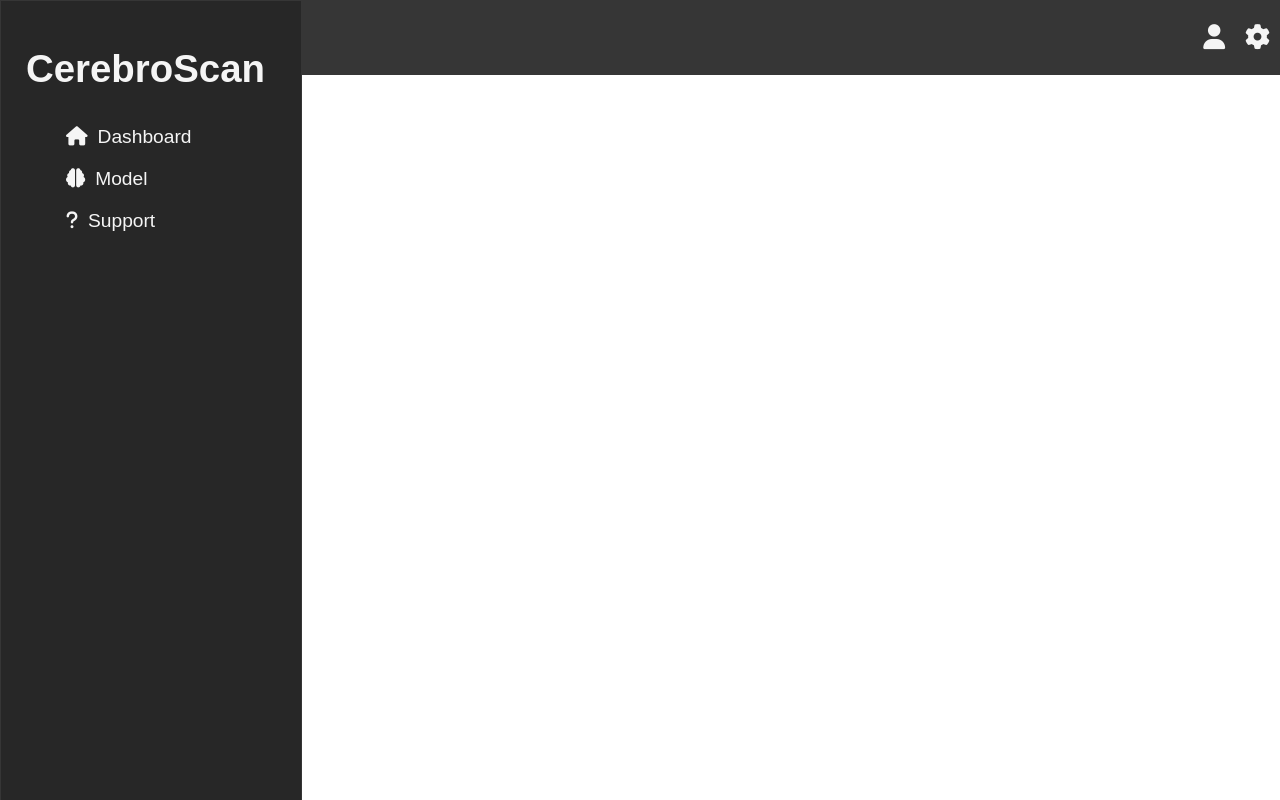
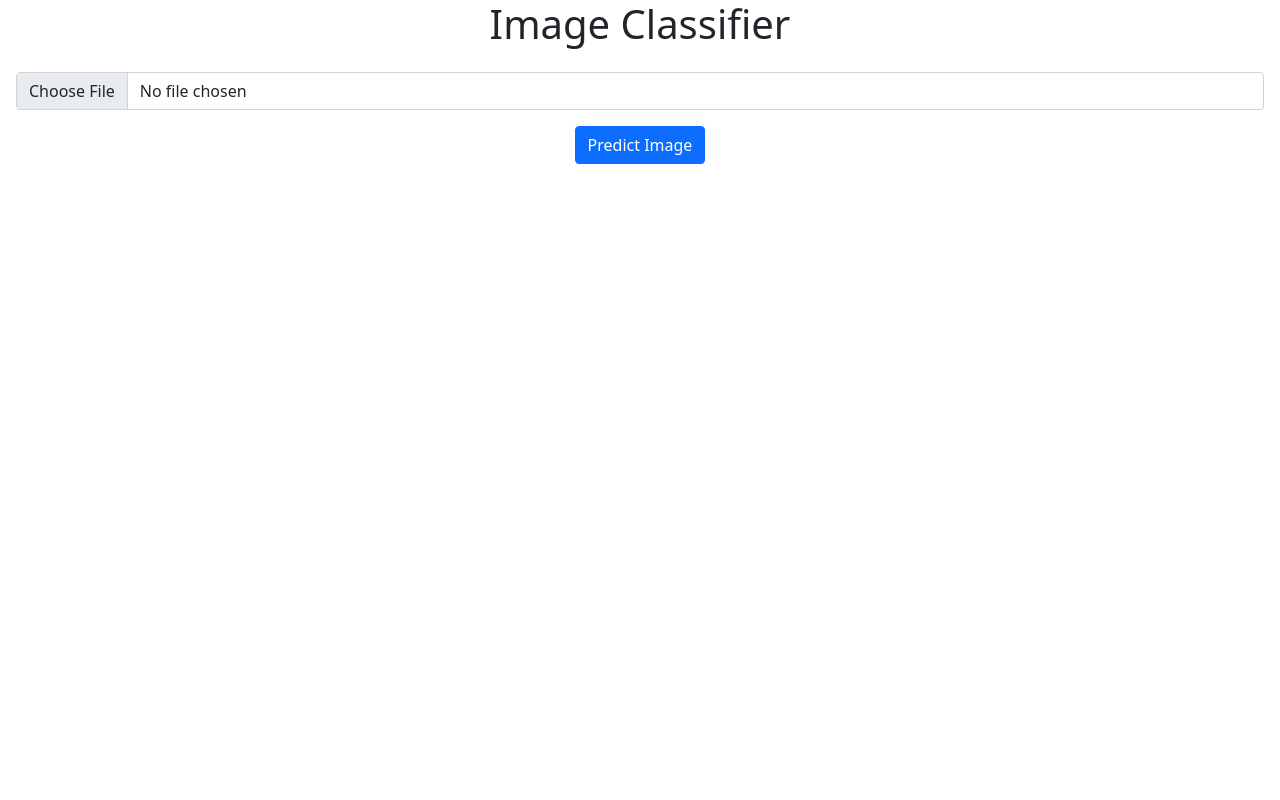
Before and after one commit to HamzaHersi01/CNN_Flask_App, a Flask app: page / in a window 1280 px wide. Run offline with Flask 3, Linux system fonts and the light colour scheme; some libraries are stand-ins or nearby versions.

Commit message:
Added file upload and used bootstrap

```diff
--- a/app.py
+++ b/app.py
@@ -4,15 +4,15 @@ app = Flask(__name__)
 
 
 @app.route('/', methods=['GET'])
-def index():
+def hello_word():
     return render_template('index.html')
 
 
 @app.route('/', methods=['POST'])
 def predict():
     imagefile = request.files['imagefile']
-    image_path = "./image/" + imagefile.filename
-
+    image_path = "./images/" + imagefile.filename
+    imagefile.save(image_path)
     return render_template('index.html')
 
 
--- a/static/style.css
+++ /dev/null
@@ -1,56 +0,0 @@
-body{
-    margin: 0;
-    padding: 0;
-    font-family: Arial, sans-serif;
-    display: flex;
-}
-
-.side-menu{
-    display: flex;
-    flex-direction: column;
-    color: whitesmoke;
-    background-color: rgb(39, 39, 39);
-    width: 300px;
-    min-width: 300px;
-    position: relative;
-    height: 100%;
-    position: fixed;
-    font-size: larger;
-    border-color: rgb(54, 54, 54) ;
-    border-style:solid;
-    border-width: thin;
-}
-
-.side-menu-items{
-    padding: 20px 0px 0px 25px;
-}
-
-li{
-    padding-top: 10px;
-    padding-bottom: 10px;
-    list-style-type: none;
-}
-
-.fa-house,.fa-brain, .fa-question{
-    padding-right: 10px;
-}
-
-.main-content{
-    display: flex;
-    flex-direction: column;
-    width: 100%;
-}
-
-.header{
-    display: flex;
-    justify-content: flex-end;
-    background-color: rgb(54, 54, 54);
-    height: 75px;
-    align-items: center;
-    font-size: 25px;
-}
-
-.header-icon{
-    padding: 10px;
-    color: whitesmoke;
-}
--- a/templates/index.html
+++ b/templates/index.html
@@ -1,30 +1,20 @@
 <!DOCTYPE html>
 <html>
-<head>
-    <meta charset="UTF-8">
-    <title>Home</title>
-    <script src="Js/script.js"></script>
-    <link rel="stylesheet" href="/static/style.css">
-    <script src="https://kit.fontawesome.com/baffd7df9a.js" crossorigin="anonymous"></script>
-</head>
-<body>
-<div class="side-menu">
-    <div class="side-menu-items">
-        <h1>CerebroScan</h1>
-        <ul>
-            <li><i class="fa-solid fa-house"></i>Dashboard</li>
-            <li><i class="fa-solid fa-brain"></i>Model</li>
-            <li><i class="fa-solid fa-question"></i>Support</li>
-        </ul>
-    </div>
-</div>
-<div class="main-content">
-    <div class="header">
-        <div class="header-icon"><i class="fa-solid fa-user"></i></div>
-        <div class="header-icon"><i class="fa-solid fa-gear"></i></div>
-    </div>
-    <div class="upload"></div>
-    <div class="previous"></div>
-</div>
-</body>
+    <head>
+        <title>Tumour Classifier</title>
+        <link href="https://cdn.jsdelivr.net/npm/bootstrap@5.0.0-beta2/dist/css/bootstrap.min.css" rel="stylesheet" integrity="sha384-BmbxuPwQa2lc/FVzBcNJ7UAyJxM6wuqIj61tLrc4wSX0szH/Ev+nYRRuWlolflfl" crossorigin="anonymous">
+    </head>
+
+    <body>
+        <h1 class="text-center">Image Classifier</h1>
+
+        <form class="p-3 text-center" action='/', method="post" enctype="multipart/form-data">
+            <input class="form-control" type="file" name="imagefile" >
+            <input class="btn btn-primary mt-3"type="submit" value="Predict Image" >
+        </form>
+
+        {% if prediction %}
+            <p class="text-center"> Image is a {{prediction}}</p>
+        {% endif %}
+    </body>
 </html>
```
Also changed, not shown: Js/script.js (deleted).
